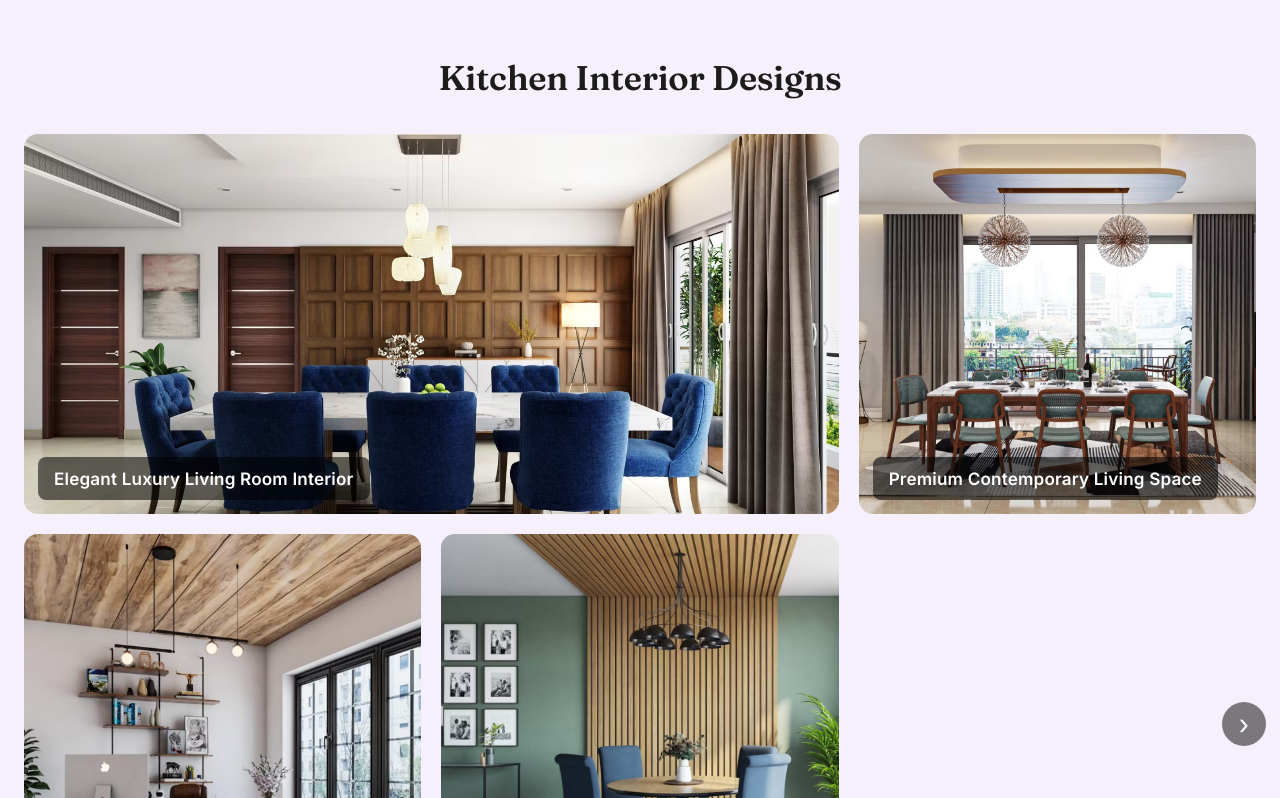
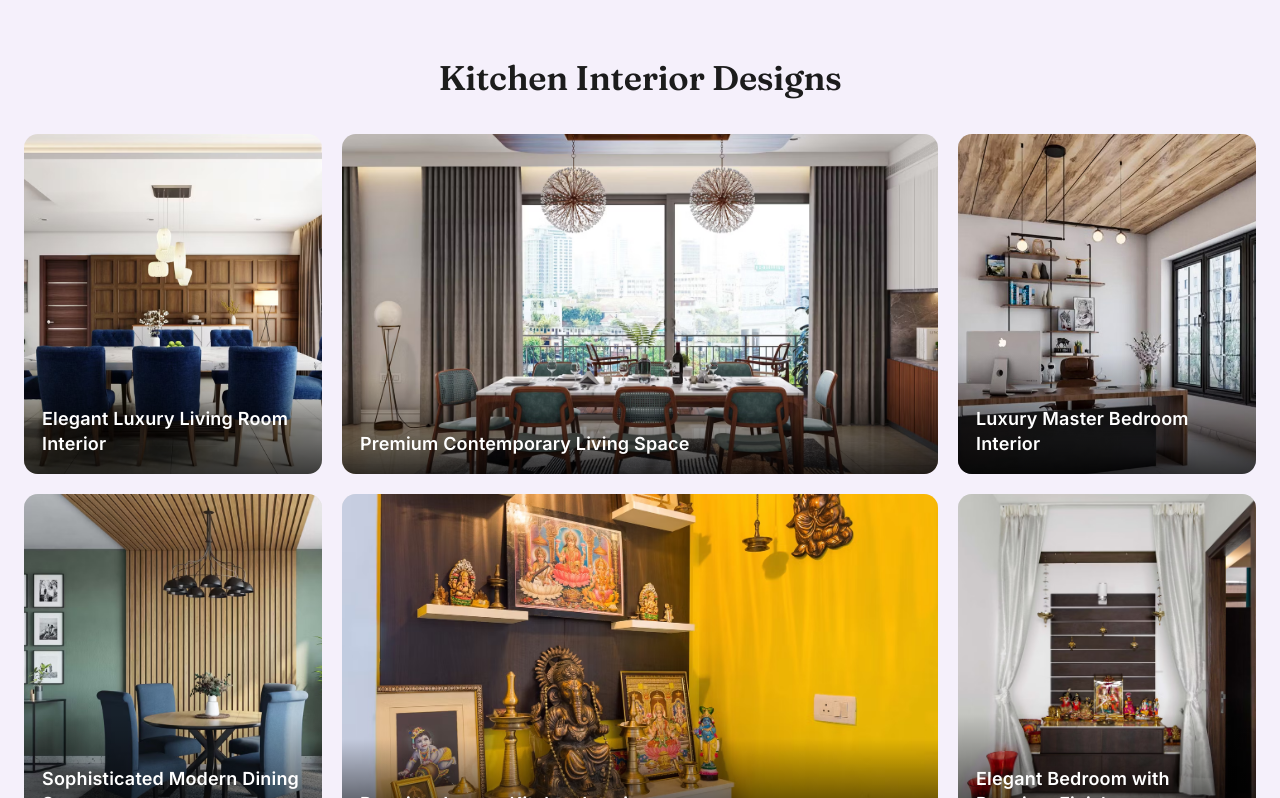
Before and after one commit to gauravdubey0011/9SQUARE-ARCHITECT, a React (Vite) app: page /interiors/luxury-interiors in a window 1280 px wide. Shown: the part 782-1580 px from the top of the page. Built offline with nearby package versions, Linux system fonts and the light colour scheme.

Commit message:
masde changes

```diff
--- a/src/components/category/Category.css
+++ b/src/components/category/Category.css
@@ -82,7 +82,7 @@
 /* Gallery */
 .category-gallery {
   width: 100%;
-  padding: 60px 24px;
+  padding: 60px 24px 80px;
   box-sizing: border-box;
   background-color: #f5f0fb;
 }
@@ -96,38 +96,28 @@
   margin: 0 0 36px;
 }
 
-.category-gallery__wrap {
-  position: relative;
+.category-gallery__grid {
+  display: grid;
+  grid-template-columns: minmax(0, 1fr) minmax(0, 2fr) minmax(0, 1fr);
+  grid-auto-rows: 340px;
+  gap: 20px;
   max-width: 1300px;
   margin: 0 auto;
 }
 
-.category-gallery__viewport {
-  overflow: hidden;
-  width: 100%;
-}
-
-.category-gallery__track {
-  display: flex;
-  width: 100%;
-  transition: transform 0.5s ease-in-out;
-}
-
-.category-gallery__grid {
-  display: grid;
-  grid-template-columns: repeat(3, 1fr);
-  grid-auto-rows: 380px;
-  gap: 20px;
-  flex: 0 0 100%;
-  width: 100%;
-  box-sizing: border-box;
+.category-image-reveal {
+  min-width: 0;
 }
 
 .category-image-card {
   position: relative;
+  width: 100%;
+  height: 100%;
+  margin: 0;
   border-radius: 14px;
   overflow: hidden;
   background-color: #e5e5e5;
+  isolation: isolate;
 }
 
 .category-image-card__image {
@@ -139,74 +129,72 @@
 
 .category-image-card__label {
   position: absolute;
-  left: 14px;
-  bottom: 14px;
-  padding: 8px 16px;
-  border-radius: 8px;
-  background: rgba(0, 0, 0, 0.55);
+  inset: auto 0 0;
+  padding: 52px 18px 18px;
+  background: linear-gradient(transparent, rgba(0, 0, 0, 0.76));
   color: #fff;
   font-family: 'Inter', 'Helvetica Neue', sans-serif;
-  font-size: 0.95rem;
+  font-size: 1rem;
   font-weight: 600;
-  max-width: calc(100% - 28px);
+  line-height: 1.4;
+  opacity: 0;
+  transform: translateY(8px);
+  transition: opacity 220ms ease, transform 220ms ease;
 }
 
-/* Desktop bento pattern: wide, normal, normal, normal, wide, normal */
-.category-gallery__grid .category-image-card:nth-child(1),
-.category-gallery__grid .category-image-card:nth-child(5) {
-  grid-column: span 2;
+.category-image-card:hover .category-image-card__label,
+.category-image-card:focus-visible .category-image-card__label {
+  opacity: 1;
+  transform: translateY(0);
 }
 
-.category-gallery__arrow {
-  position: absolute;
-  top: 50%;
-  transform: translateY(-50%);
-  width: 44px;
-  height: 44px;
-  border-radius: 50%;
-  border: none;
-  background: rgba(0, 0, 0, 0.5);
-  color: #fff;
-  font-size: 1.5rem;
-  line-height: 1;
-  cursor: pointer;
-  display: flex;
-  align-items: center;
-  justify-content: center;
-  z-index: 3;
+.category-image-card:focus-visible {
+  outline: 3px solid #7b3fa0;
+  outline-offset: 3px;
 }
 
-.category-gallery__arrow--left { left: -10px; }
-.category-gallery__arrow--right { right: -10px; }
+.category-image-card:hover .category-image-card__image {
+  transform: scale(1.045);
+}
+
+.category-image-card__image {
+  transition: transform 450ms ease;
+}
 
 @media (max-width: 1024px) {
   .category-gallery__grid {
     grid-template-columns: repeat(2, 1fr);
     grid-auto-rows: 300px;
   }
-  .category-gallery__grid .category-image-card:nth-child(1),
-  .category-gallery__grid .category-image-card:nth-child(5) {
-    grid-column: span 1;
+}
+
+@media (max-width: 640px) {
+  .category-gallery {
+    padding: 44px 16px 56px;
   }
-  .category-gallery__grid .category-image-card:nth-child(3) {
-    grid-column: span 2;
+
+  .category-gallery__grid {
+    grid-template-columns: 1fr;
+    grid-auto-rows: clamp(220px, 68vw, 340px);
+    gap: 16px;
+  }
+
+  .category-gallery__heading {
+    font-size: 1.4rem;
+    margin-bottom: 24px;
   }
 }
 
-@media (max-width: 640px) {
-  .category-gallery__arrow {
-    display: none; /* use swipe instead */
-  }
-  .category-gallery__grid {
-    grid-template-columns: repeat(2, 1fr);
-    grid-auto-rows: 220px;
-    gap: 14px;
-  }
-  .category-gallery__grid .category-image-card:nth-child(3),
-  .category-gallery__grid .category-image-card:nth-child(6) {
-    grid-column: span 2;
-  }
-  .category-gallery__heading {
-    font-size: 1.4rem;
+@media (hover: none), (pointer: coarse) {
+  .category-image-card__label {
+    opacity: 1;
+    transform: none;
   }
 }
+
+@media (prefers-reduced-motion: reduce) {
+  .category-image-card__label,
+  .category-image-card__image {
+    transition: none;
+  }
+}
--- a/src/components/category/CategoryGallery.jsx
+++ b/src/components/category/CategoryGallery.jsx
@@ -1,201 +1,29 @@
-// // import './Category.css';
-
-// // export default function CategoryGallery({ sectionHeading, items }) {
-// //   return (
-// //     <section className="category-gallery">
-// //       <h2 className="category-gallery__heading">{sectionHeading}</h2>
-
-// //       <div className="category-gallery__grid">
-// //         {items.map((item, index) => (
-// //           <div className="category-image-card" key={index}>
-// //             <div className="category-image-card__image-wrap">
-// //               <img
-// //                 src={item.image}
-// //                 alt={item.caption}
-// //                 className="category-image-card__image"
-// //               />
-// //             </div>
-
-// //             <div className="category-image-card__footer">
-// //               <p className="category-image-card__caption">
-// //                 {item.caption}
-// //               </p>
-// //             </div>
-// //           </div>
-// //         ))}
-// //       </div>
-// //     </section>
-// //   );
-// // }
-
-
-// import { useState, useRef } from 'react';
-// import './Category.css';
-
-// const ITEMS_PER_PAGE = 6;
-
-// export default function CategoryGallery({ sectionHeading, items }) {
-//   const [page, setPage] = useState(0);
-//   const touchStartX = useRef(null);
-
-//   const totalPages = Math.ceil(items.length / ITEMS_PER_PAGE);
-//   const start = page * ITEMS_PER_PAGE;
-//   const visibleItems = items.slice(start, start + ITEMS_PER_PAGE);
-
-//   const goNext = () => setPage((p) => Math.min(p + 1, totalPages - 1));
-//   const goPrev = () => setPage((p) => Math.max(p - 1, 0));
-
-//   const handleTouchStart = (e) => {
-//     touchStartX.current = e.touches[0].clientX;
-//   };
-
-//   const handleTouchEnd = (e) => {
-//     if (touchStartX.current === null) return;
-//     const deltaX = e.changedTouches[0].clientX - touchStartX.current;
-//     if (deltaX < -50) goNext();
-//     else if (deltaX > 50) goPrev();
-//     touchStartX.current = null;
-//   };
-
-//   return (
-//     <section className="category-gallery">
-//       <h2 className="category-gallery__heading">{sectionHeading}</h2>
-
-//       <div className="category-gallery__wrap">
-//         {page > 0 && (
-//           <button
-//             className="category-gallery__arrow category-gallery__arrow--left"
-//             onClick={goPrev}
-//             aria-label="Previous"
-//           >
-//             ‹
-//           </button>
-//         )}
-
-//         <div
-//           className="category-gallery__grid"
-//           onTouchStart={handleTouchStart}
-//           onTouchEnd={handleTouchEnd}
-//         >
-//           {visibleItems.map((item, index) => (
-//             <div className="category-image-card" key={start + index}>
-//               <img
-//                 src={item.image}
-//                 alt={item.caption}
-//                 className="category-image-card__image"
-//               />
-//               <span className="category-image-card__label">{item.caption}</span>
-//             </div>
-//           ))}
-//         </div>
-
-//         {page < totalPages - 1 && (
-//           <button
-//             className="category-gallery__arrow category-gallery__arrow--right"
-//             onClick={goNext}
-//             aria-label="Next"
-//           >
-//             ›
-//           </button>
-//         )}
-//       </div>
-
-//       {totalPages > 1 && (
-//         <div className="category-gallery__dots">
-//           {Array.from({ length: totalPages }).map((_, i) => (
-//             <span
-//               key={i}
-//               className={`category-gallery__dot ${i === page ? 'active' : ''}`}
-//               onClick={() => setPage(i)}
-//             />
-//           ))}
-//         </div>
-//       )}
-//     </section>
-//   );
-// }
-
-
-import { useState, useRef } from 'react';
+import ScrollReveal from '../common/ScrollReveal';
 import './Category.css';
 
-const ITEMS_PER_PAGE = 6;
-
 export default function CategoryGallery({ sectionHeading, items }) {
-  const [page, setPage] = useState(0);
-  const touchStartX = useRef(null);
-  const trackRef = useRef(null);
-
-  const totalPages = Math.ceil(items.length / ITEMS_PER_PAGE);
-
-  const pages = Array.from({ length: totalPages }, (_, i) =>
-    items.slice(i * ITEMS_PER_PAGE, i * ITEMS_PER_PAGE + ITEMS_PER_PAGE)
-  );
-
-  const goNext = () => setPage((p) => Math.min(p + 1, totalPages - 1));
-  const goPrev = () => setPage((p) => Math.max(p - 1, 0));
-
-  const handleTouchStart = (e) => {
-    touchStartX.current = e.touches[0].clientX;
-  };
-
-  const handleTouchEnd = (e) => {
-    if (touchStartX.current === null) return;
-    const deltaX = e.changedTouches[0].clientX - touchStartX.current;
-    if (deltaX < -50) goNext();
-    else if (deltaX > 50) goPrev();
-    touchStartX.current = null;
-  };
-
   return (
     <section className="category-gallery">
       <h2 className="category-gallery__heading">{sectionHeading}</h2>
 
-      <div className="category-gallery__wrap">
-        {page > 0 && (
-          <button
-            className="category-gallery__arrow category-gallery__arrow--left"
-            onClick={goPrev}
-            aria-label="Previous"
+      <div className="category-gallery__grid">
+        {items.map((item, index) => (
+          <ScrollReveal
+            className="category-image-reveal"
+            key={`${item.caption}-${index}`}
+            delay={(index % 3) * 70}
           >
-            ‹
-          </button>
-        )}
-
-        <div className="category-gallery__viewport">
-          <div
-            className="category-gallery__track"
-            ref={trackRef}
-            style={{ transform: `translateX(-${page * 100}%)` }}
-            onTouchStart={handleTouchStart}
-            onTouchEnd={handleTouchEnd}
-          >
-            {pages.map((pageItems, pageIndex) => (
-              <div className="category-gallery__grid" key={pageIndex}>
-                {pageItems.map((item, index) => (
-                  <div className="category-image-card" key={index}>
+            <figure className="category-image-card" tabIndex={0}>
               <img
                 src={item.image}
                 alt={item.caption}
                 className="category-image-card__image"
+                loading={index < 3 ? 'eager' : 'lazy'}
               />
-                    <span className="category-image-card__label">{item.caption}</span>
-                  </div>
+              <figcaption className="category-image-card__label">{item.caption}</figcaption>
+            </figure>
+          </ScrollReveal>
         ))}
-              </div>
-            ))}
-          </div>
-        </div>
-
-        {page < totalPages - 1 && (
-          <button
-            className="category-gallery__arrow category-gallery__arrow--right"
-            onClick={goNext}
-            aria-label="Next"
-          >
-            ›
-          </button>
-        )}
       </div>
     </section>
   );
--- a/src/components/portfolio/OneStopShop.css
+++ b/src/components/portfolio/OneStopShop.css
@@ -35,10 +35,13 @@
 }
 
 .onestop-card {
+  display: block;
   background-color: #fafafa;
   border-radius: 10px;
   overflow: hidden;
   text-align: left;
+  color: inherit;
+  text-decoration: none;
   box-shadow: 0 1px 3px rgba(0, 0, 0, 0.08);
   transition: transform 0.25s ease, box-shadow 0.25s ease;
   cursor: pointer;
@@ -47,6 +50,11 @@
 .onestop-card:hover {
   transform: translateY(-6px);
   box-shadow: 0 12px 24px rgba(0, 0, 0, 0.12);
+}
+
+.onestop-card:focus-visible {
+  outline: 3px solid #7b3fa0;
+  outline-offset: 4px;
 }
 
 .onestop-card__image-wrap {
```
Also changed, not shown: src/components/portfolio/EstimateSection.jsx (+1 -7 lines), src/components/portfolio/OneStopShop.jsx (+9 -17 lines). Lines whose indentation alone changed are shown as unchanged.
